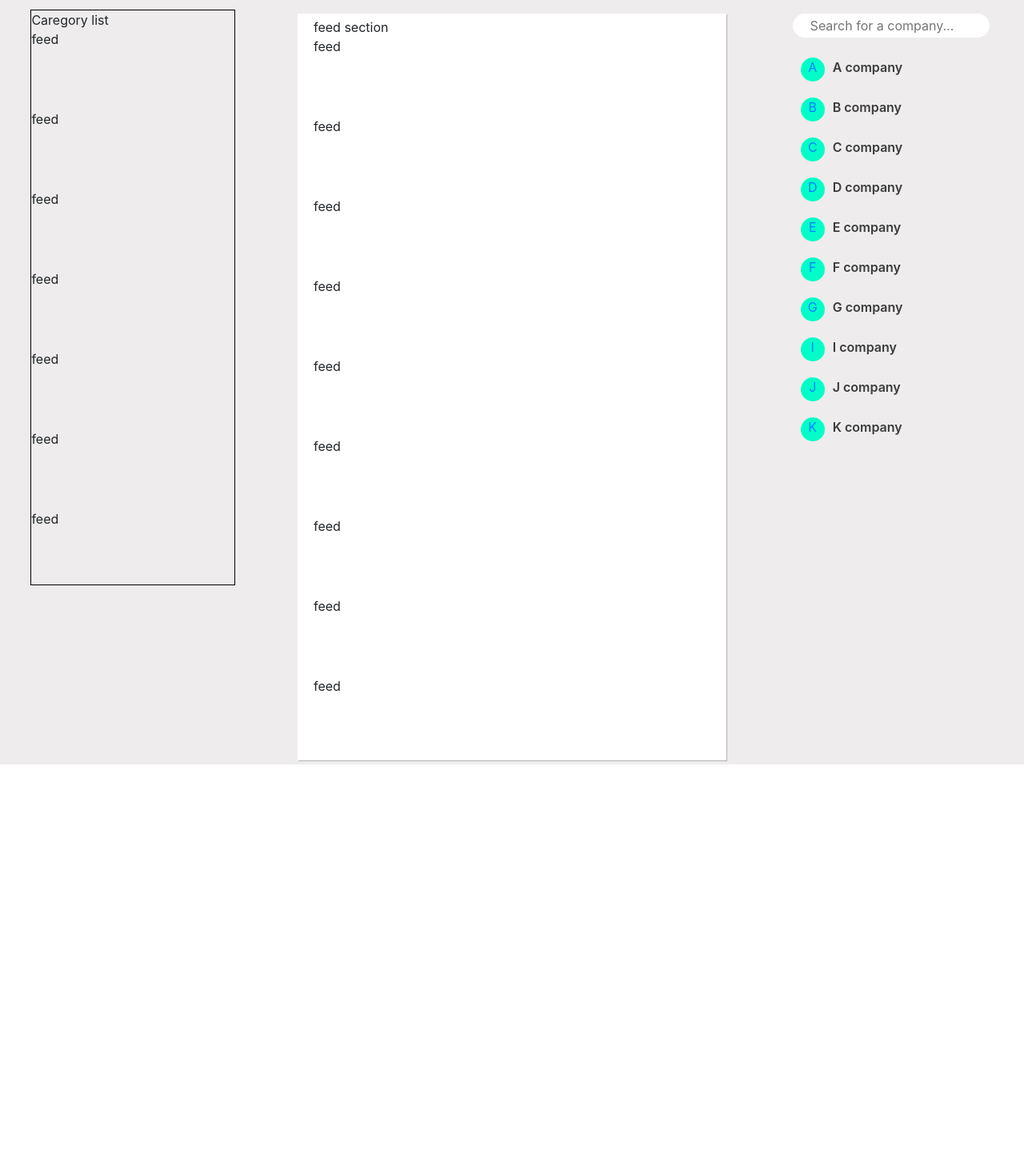
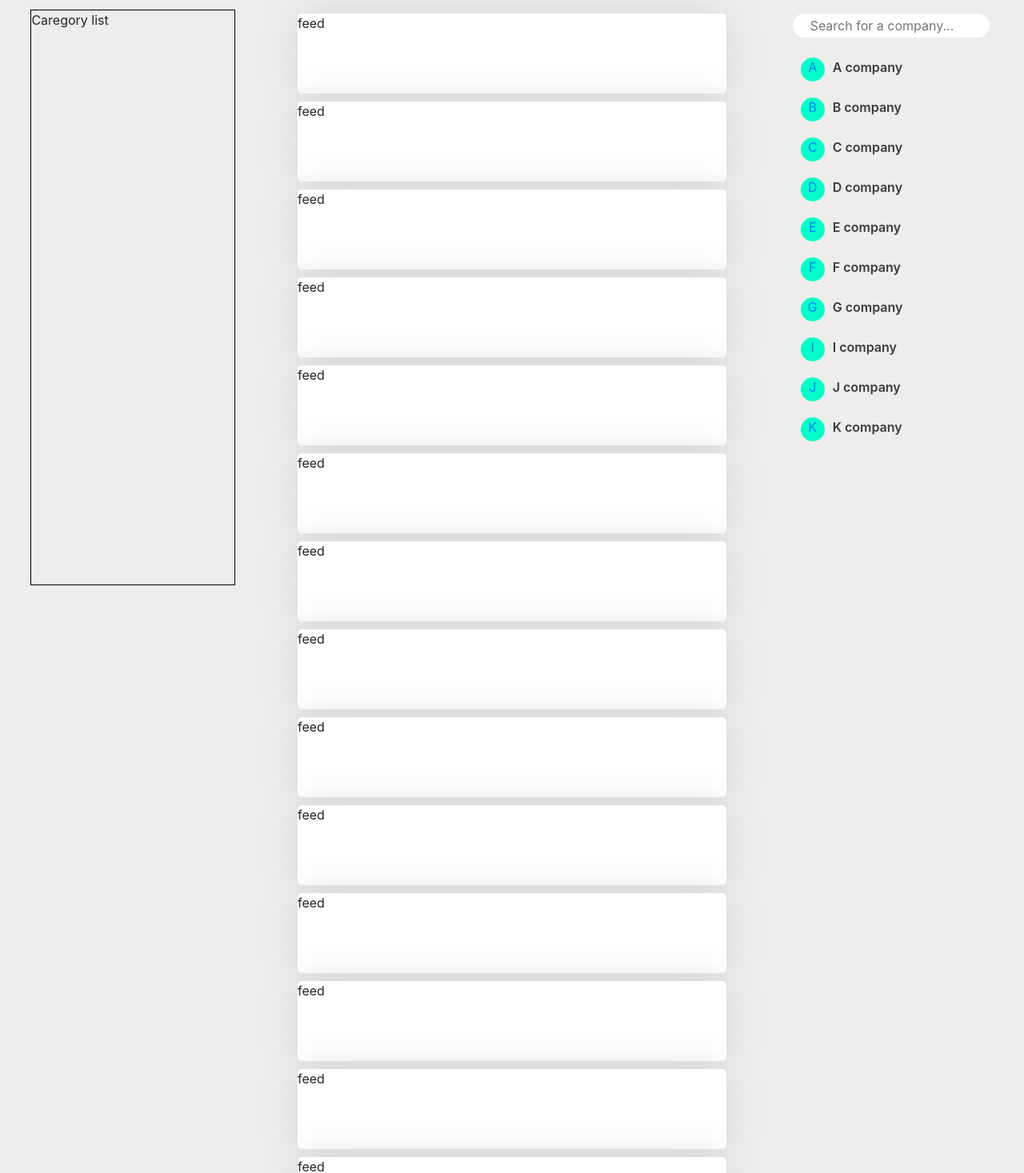
Before and after one commit to SIM-dev-team/student-portal, a React (Create React App) app: page / in a window 1280 px wide. Shown: the part 52-1519 px from the top of the page at 80% size. Before the commit the page ends 1008 px from the top, so only its background shows below. Built offline with nearby package versions, Linux system fonts and the light colour scheme.

Commit message:
feed advert component

```diff
--- a/src/App.css
+++ b/src/App.css
@@ -5,6 +5,9 @@
 :any-link:hover {
     text-decoration: none;
 }
+
+
+/*=========================================== navbar css ================================================== */
 
 .navbar {
     width: 100%;
@@ -55,6 +58,9 @@
     height: 4rem;
 }
 
+
+/*=========================================== home page css ================================================== */
+
 .feed-row {
     display: flex;
     flex-direction: row;
@@ -68,11 +74,12 @@
     padding: 5px 20px;
 }
 
-.feed-body {
+
+/* .feed-body {
     background-color: rgb(255, 255, 255);
     padding: 5px 20px;
     box-shadow: 1px 1px rgb(179, 179, 179);
-}
+} */
 
 .searchbar {
     background-color: rgb(255, 255, 255);
@@ -81,9 +88,21 @@
     width: 40%;
 }
 
+
+/*======================================== feed advert css ==================================================*/
+
 .feed-content {
-    height: 100px
+    height: 100px;
+    margin-bottom: 10px;
+    border-radius: 5px;
+    background-color: rgb(255, 255, 255);
+    -webkit-box-shadow: 0px 0px 50px -3px rgb(223, 223, 223);
+    -moz-box-shadow: 0px 0px 50px -3px rgba(173, 170, 173, 1);
+    box-shadow: 0px 0px 50px -3px rgb(212, 212, 212);
 }
+
+
+/*=========================================== company column css ================================================= */
 
 .company-section {
     position: fixed !important;
@@ -118,6 +137,9 @@
     border: none;
     padding-left: 20px;
 }
+
+
+/*=========================================== company list item css ================================================== */
 
 .company-list-item {
     width: 100%;
@@ -206,6 +228,9 @@
     font-weight: 600;
 }
 
+
+/*=========================================== category column css ============================================== */
+
 .category-section {
     position: fixed !important;
     left: 3%;
@@ -219,10 +244,6 @@
     display: none;
 }
 
-.category-section::-webkit-scrollbar {
-    display: none;
-}
-
 .profile {
     width: 55%;
 }
--- a/src/components/CategoryList.js
+++ b/src/components/CategoryList.js
@@ -4,54 +4,7 @@ function CategoryList() {
     return (
         <div className="category-section">
             Caregory list
-            <div className="feed-content">
-                feed
-            </div>
-            <div className="feed-content">
-                feed
-            </div>
-            <div className="feed-content">
-                feed
-            </div>
-            <div className="feed-content">
-                feed
-            </div>
-            <div className="feed-content">
-                feed
-            </div>
-            <div className="feed-content">
-                feed
-            </div>
-            <div className="feed-content">
-                feed
-            </div>
-            <div className="feed-content">
-                feed
-            </div>
-            <div className="feed-content">
-                feed
-            </div>
-            <div className="feed-content">
-                feed
-            </div>
-            <div className="feed-content">
-                feed
-            </div>
-            <div className="feed-content">
-                feed
-            </div>
-            <div className="feed-content">
-                feed
-            </div>
-            <div className="feed-content">
-                feed
-            </div>
-            <div className="feed-content">
-                feed
-            </div>
-            <div className="feed-content">
-                feed
-            </div>
+
         </div>
     )
 }
--- /dev/null
+++ b/src/components/FeedAdvert.js
@@ -0,0 +1,14 @@
+import React from 'react'
+import '../App.css'
+
+function FeedAdvert() {
+    return (
+        <div>
+           <div className="feed-content">
+                feed
+           </div>
+        </div>
+    )
+}
+
+export default FeedAdvert
--- a/src/views/Company.js
+++ b/src/views/Company.js
@@ -3,7 +3,7 @@ import React from 'react'
 function Company({match}) {
     return (
         <React.Fragment>
-            <div className="feed-home" style={{height:"91vh"}}>
+            <div className="feed-home" style={{minheight:"91vh"}}>
                    {match.params.id}
             </div>
         </React.Fragment>
--- a/src/views/Feed.js
+++ b/src/views/Feed.js
@@ -1,38 +1,26 @@
 import React from 'react'
+import FeedAdvert from '../components/FeedAdvert'
 
 function Feed() {
     return (
         <React.Fragment>
-            <div className="feed-home">
+            <div className="feed-home" style={{minheight:"91vh"}}>
                 <div className="feed-body">
-                    feed section
-                    <div className="feed-content">
-                        feed
-                    </div>
-                    <div className="feed-content">
-                        feed
-                    </div>
-                    <div className="feed-content">
-                        feed
-                    </div>
-                    <div className="feed-content">
-                        feed
-                    </div>
-                    <div className="feed-content">
-                        feed
-                    </div>
-                    <div className="feed-content">
-                        feed
-                    </div>
-                    <div className="feed-content">
-                        feed
-                    </div>
-                    <div className="feed-content">
-                        feed
-                    </div>
-                    <div className="feed-content">
-                        feed
-                    </div>
+                    <FeedAdvert/>
+                    <FeedAdvert/>
+                    <FeedAdvert/>
+                    <FeedAdvert/>
+                    <FeedAdvert/>
+                    <FeedAdvert/>
+                    <FeedAdvert/>
+                    <FeedAdvert/>
+                    <FeedAdvert/>
+                    <FeedAdvert/>
+                    <FeedAdvert/>
+                    <FeedAdvert/>
+                    <FeedAdvert/>
+                    <FeedAdvert/>
+                    <FeedAdvert/>
                 </div>
             </div>
         </React.Fragment>
```
